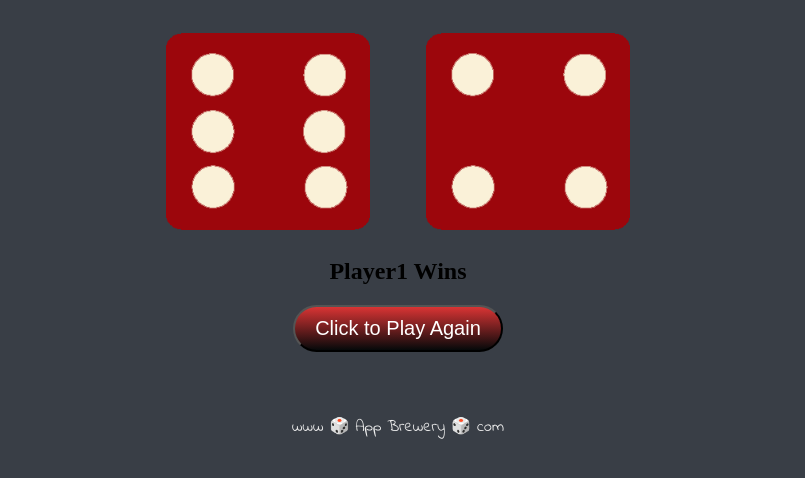
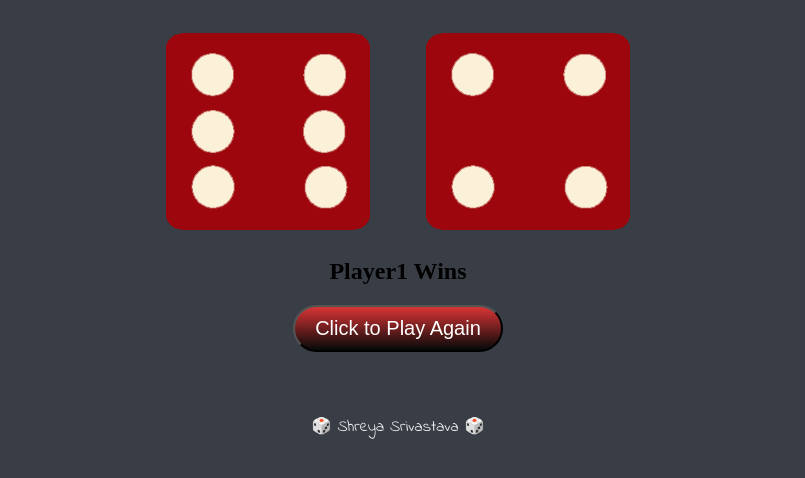
Before and after one commit to Shreyasri21/diceGame, a plain HTML site: page index.html in a window 1280 px wide. Shown: the part 302-780 px from the top of the page, without its empty margins (242-1047 px from the left). Drawn offline with Linux system fonts and the light colour scheme.

Commit message:
Update index.html

```diff
--- a/index.html
+++ b/index.html
@@ -34,6 +34,6 @@
   </body>
 
   <footer>
-    www 🎲 App Brewery 🎲 com
+    🎲 Shreya Srivastava 🎲
   </footer>
 </html>
```
